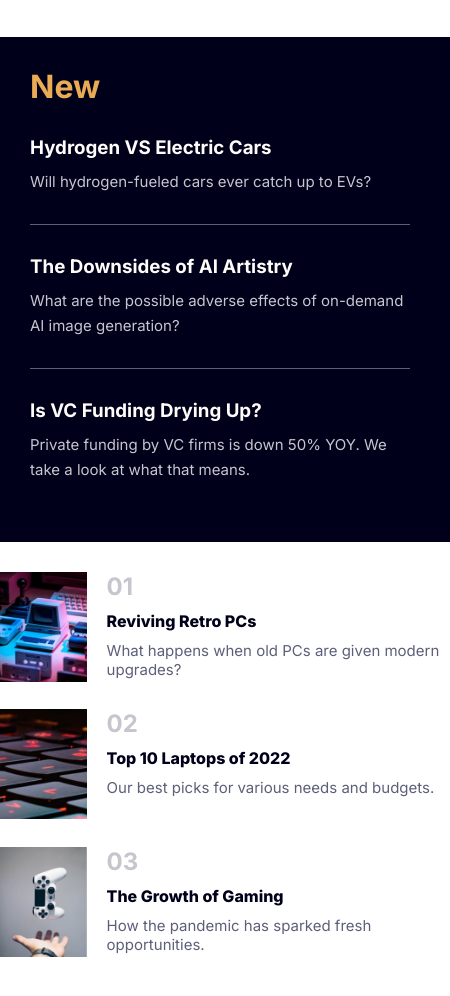
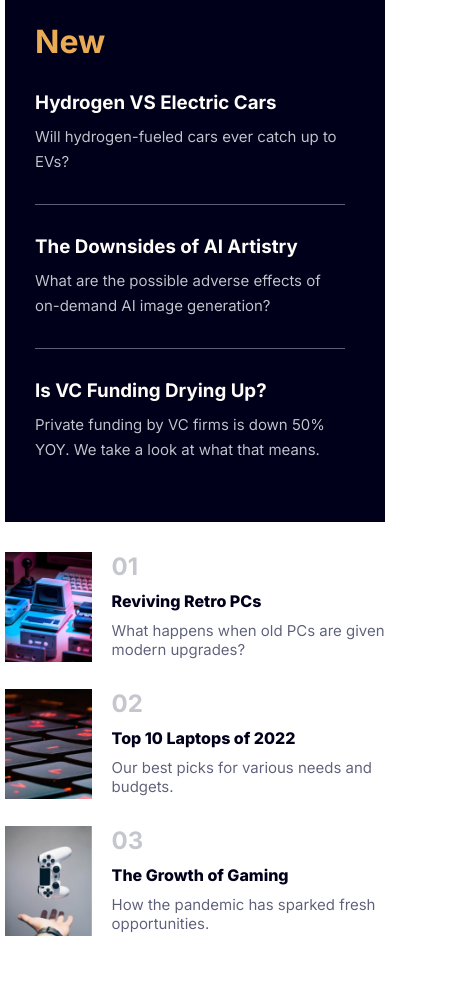
Before and after one commit to Fogudo/News-Homepage, a plain HTML site: page index.html in a window 390 px wide. Shown: the part 904-1900 px from the top of the page, 450 px wide, since content can reach past the window. Drawn offline with Linux system fonts and the light colour scheme.

Commit message:
Update style.css

```diff
--- a/style.css
+++ b/style.css
@@ -29,7 +29,7 @@ p {
   font-family: "Inter", sans-serif;
   padding-bottom: 30px;
   color: hsl(236, 13%, 42%);
-  font-weight: 400;
+  font-weight: 380;
 }
 svg {
   margin-top: 20px;
@@ -195,7 +195,7 @@ ul {
     display: flex;
     flex-direction: column;
     align-items: center;
-    width: 450px;
+    width: 380px;
     margin: auto auto;
     padding: 15px;
   }
@@ -205,7 +205,7 @@ ul {
   .third,
   .second-third {
     display: block;
-    width: 450px;
+    width: 380px;
     padding: 0;
   }
   .third {
@@ -216,24 +216,28 @@ ul {
   }
   .fourth {
     margin: 30px 0;
+    width: 380px;
   }
 
   .first .mobile {
     display: block;
-    height: 450px;
-    width: 450px;
+    height: 380px;
+    width: 380px;
   }
   .bottom {
     display: flex;
     flex-direction: column;
-    width: 450px;
+    width: 380px;
     margin: 20px 0;
   }
   .item {
     margin-bottom: 20px;
-    width: 450px;
+    width: 380px;
   }
   .fifth p {
     padding-bottom: 10px;
   }
+  .sixth p {
+    padding-bottom: 10px;
+  }
 }
```
